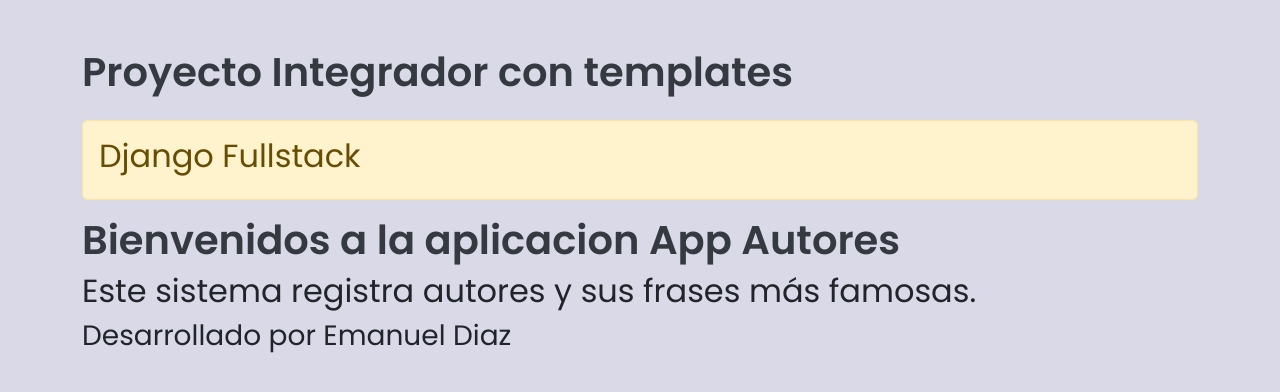
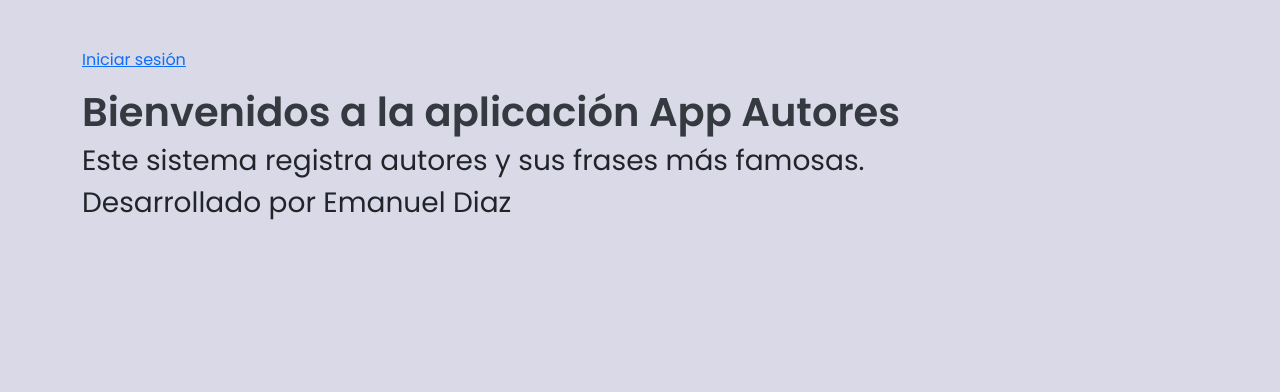
Before and after one commit to Gabriel467-D/alkemy, a Django app: page /autores/ in a window 1280 px wide. Shown: the part 58-450 px from the top of the page. Run offline with Django 5.2, Linux system fonts and the light colour scheme.

Commit message:
Actualiza vista de login y muestra el listado de Jsono

```diff
--- a/app_autores/urls.py
+++ b/app_autores/urls.py
@@ -1,4 +1,5 @@
 from django.urls import path
+from django.contrib.auth.views import LoginView, LogoutView
 from . import views
 from.views import( AutorCreateView,AutorUpdateView
                     )
@@ -7,6 +8,8 @@
 
 urlpatterns = [
     path('', views.presentacion, name='presentacion'),
+    path('login/', LoginView.as_view(template_name='Login/login.html'), name='login'),
+    path('logout/', LogoutView.as_view(next_page='app_autores:presentacion'), name='logout'),
     path('activos/', views.lista_autores_activos, name='lista_activos'),
     path('inactivos/', views.lista_autores_inactivos, name='lista_inactivos'),
     path('listar_json/', views.lista_autores_json, name='listar_json'),
--- a/app_autores/views.py
+++ b/app_autores/views.py
@@ -3,6 +3,7 @@
 from django.http import JsonResponse, HttpResponseRedirect
 from django.urls import reverse, reverse_lazy
 from django.views.generic import ListView, CreateView,UpdateView, DeleteView
+from django.contrib.auth.views import LoginView, LogoutView
 from. models import Autor
 from app_autores.models import Autor
 from app_frases.models import Frase
--- a/app_frases/urls.py
+++ b/app_frases/urls.py
@@ -19,4 +19,5 @@
         path('editar/<int:pk>/', FraseUpdateView.as_view(), name='editar_frase'),
         path('borrar/<int:pk>/', FraseDeleteView.as_view(), name='borrar_frase'),
         path('ver_frases_autor/<int:autor_id>/', views.Frase_autor, name='ver_frases_autor'),
+        path('listar_json/', views.frase_json, name='frases_json'),
        ]
--- a/app_frases/views.py
+++ b/app_frases/views.py
@@ -48,3 +48,8 @@
         'autor': autor,
         'frases': frases
     })
+
+def frase_json(request):
+    frases = get_list_or_404(Frase)
+    frases_json = serialize('json', frases)
+    return JsonResponse(frases_json, safe=False)
--- a/project_integrador/settings.py
+++ b/project_integrador/settings.py
@@ -127,3 +127,9 @@
 # https://docs.djangoproject.com/en/5.1/ref/settings/#default-auto-field
 
 DEFAULT_AUTO_FIELD = 'django.db.models.BigAutoField'
+
+#Configuracion de autentificacion#
+
+LOGIN_URL = '/login/'
+LOGIN_REDIRECT_URL = 'app_autores:presentacion'
+LOGOUT_REDIRECT_URL = '/login/'
--- a/project_integrador/urls.py
+++ b/project_integrador/urls.py
@@ -17,8 +17,11 @@
 from django.contrib import admin
 from django.urls import path, include
 
+
 urlpatterns = [
     path('admin/', admin.site.urls),
+    path('', include('app_autores.urls')),
+    path('accounts/', include('django.contrib.auth.urls')),
     path('autores/', include('app_autores.urls', namespace='app_autores')),
     path('frases/', include('app_frases.urls', namespace='app_frases')),
 ]
--- a/templates/app_autores/presentacion.html
+++ b/templates/app_autores/presentacion.html
@@ -5,8 +5,15 @@
 {% endblock %}
 
 {% block contenido %}
-    <h1>Bienvenidos a la aplicacion App Autores</h1>
-    <h2>Este sistema registra autores y sus frases más famosas.</h2>
+    {% if user.is_authenticated %}
+        <p>Hola, {{ user.username }} |
+           <a href="{% url 'app_autores:login' %}">Cerrar sesión</a>
+        </p>
+    {% else %}
+        <p><a href="{% url 'app_autores:logout' %}">Iniciar sesión</a></p>
+    {% endif %}
+
+    <h1>Bienvenidos a la aplicación App Autores</h1>
+    <h3>Este sistema registra autores y sus frases más famosas.</h3>
     <h3>Desarrollado por Emanuel Diaz</h3>
-
 {% endblock %}
--- a/templates/base.html
+++ b/templates/base.html
@@ -14,7 +14,7 @@
     <link href="https://fonts.googleapis.com/css2?family=Poppins:wght@300;400;600&display=swap" rel="stylesheet">
 
     <!-- Bootstrap CSS -->
-    <link href="https://cdn.jsdelivr.net/npm/bootstrap@5.3.5/dist/css/bootstrap.min.css" rel="stylesheet" integrity="sha384-SgOJa3DmI69IUzQ2PVdRZhwQ+dy64/BUtbMJw1MZ8t5HZApcHrRKUc4W0kG879m7" crossorigin="anonymous">
+    <link href="https://cdn.jsdelivr.net/npm/bootstrap@5.3.5/dist/css/bootstrap.min.css" rel="stylesheet">
 
     <!-- Estilos personalizados -->
     <link rel="stylesheet" href="{% static 'styles.css' %}">
@@ -22,10 +22,10 @@
     <style>
       body {
         font-family: 'Poppins', sans-serif;
-        background-color:rgb(217, 217, 231);
+        background-color: rgb(217, 217, 231);
       }
       .navbar {
-        background-color:rgb(184, 103, 170);
+        background-color: rgb(184, 103, 170);
       }
       .navbar-brand {
         font-weight: 600;
@@ -42,52 +42,34 @@
   </head>
   <body>
 
+    {% if request.resolver_match.url_name != 'login' %}
     <!-- Navbar -->
     <nav class="navbar navbar-expand-lg navbar-dark bg-dark">
       <div class="container">
         <a class="navbar-brand btn btn-outline-light btn-sm" href="{% url 'app_autores:presentacion' %}">
-          Proyecto Integrador</a>
-        <button class="navbar-toggler" type="button" data-bs-toggle="collapse" data-bs-target="#navbarSupportedContent" aria-controls="navbarSupportedContent" aria-expanded="false" aria-label="Toggle navigation">
+          Proyecto Integrador
+        </a>
+        <button class="navbar-toggler" type="button" data-bs-toggle="collapse" data-bs-target="#navbarSupportedContent">
           <span class="navbar-toggler-icon"></span>
         </button>
+
         <div class="collapse navbar-collapse" id="navbarSupportedContent">
           <ul class="navbar-nav me-auto mb-2 mb-lg-0">
             <li class="nav-item">
               <a class="nav-link btn btn-lg btn-outline-primary custom-btn" href="/admin/">
                 <i class="bi bi-person-lock"></i> Admin
               </a>
-              <li class="nav-item dropdown">
-                <a class="nav-link dropdown-toggle btn btn-lg btn-outline-primary custom-btn" href="#" id="autoresDropdown" role="button" data-bs-toggle="dropdown" aria-expanded="false">
-                  <i class="bi bi-person-lines-fill"></i> Autores
-                </a>
-                <ul class="dropdown-menu" aria-labelledby="autoresDropdown">
-                  <li>
-                    <a class="dropdown-item" href="{% url 'app_autores:all_autores' %}">
-                      <i class="bi bi-person-lines-fill"></i> Todos los Autores
-                    </a>
-                  </li>
-                  <li>
-                    <a class="dropdown-item" href="{% url 'app_autores:lista_activos' %}">
-                      <i class="bi bi-person-check"></i> Activos
-                    </a>
-                  </li>
-                  <li>
-                    <a class="dropdown-item" href="{% url 'app_autores:lista_inactivos' %}">
-                      <i class="bi bi-person-x"></i> Inactivos
-                    </a>
-                  </li>
-                  <li>
-                    <a class="dropdown-item" href="{% url 'app_frases:listar_frases' %}">
-                      <i class="bi bi-person-x"></i> Frases
-                    </a>
-                  </li>
-              </ul>
-              </li>
-                <ul class="dropdown-menu" aria-labelledby="navbarDropdown">
-                <li><a class="dropdown-item" href="#">Action</a></li>
-                <li><a class="dropdown-item" href="#">Another action</a></li>
-                <li><hr class="dropdown-divider"></li>
-                <li><a class="dropdown-item" href="#">Something else here</a></li>
+            </li>
+            <li class="nav-item dropdown">
+              <a class="nav-link dropdown-toggle btn btn-lg btn-outline-primary custom-btn" href="#" id="autoresDropdown" role="button" data-bs-toggle="dropdown">
+                <i class="bi bi-person-lines-fill"></i> Autores
+              </a>
+              <ul class="dropdown-menu" aria-labelledby="autoresDropdown">
+                <li><a class="dropdown-item" href="{% url 'app_autores:all_autores' %}">Todos los Autores</a></li>
+                <li><a class="dropdown-item" href="{% url 'app_autores:lista_activos' %}">Activos</a></li>
+                <li><a class="dropdown-item" href="{% url 'app_autores:lista_inactivos' %}">Inactivos</a></li>
+                <li><a class="dropdown-item" href="{% url 'app_frases:listar_frases' %}">Frases</a></li>
+                <li><a class="dropdown-item" href="{% url 'app_frases:frases_json' %}">Frases json</a></li>
               </ul>
             </li>
           </ul>
@@ -95,25 +77,16 @@
       </div>
     </nav>
 
-    <!-- Main content -->
+    {% endif %}
+
+    <!-- Contenido principal -->
     <div class="container my-5">
-      <div class="mb-4">
-        <h1>Proyecto Integrador con templates</h1>
-      </div>
-
-      <!-- Alertas -->
-      <div class="alert alert-warning" role="alert">
-        <h2>Django Fullstack</h2>
-      </div>
-
-
       {% block contenido %}
       {% endblock contenido %}
-
     </div>
 
-    <!-- Bootstrap JS -->
-    <script src="https://cdn.jsdelivr.net/npm/bootstrap@5.3.5/dist/js/bootstrap.bundle.min.js" integrity="sha384-k6d4wzSIapyDyv1kpU366/PK5hCdSbCRGRCMv+eplOQJWyd1fbcAu9OCUj5zNLiq" crossorigin="anonymous"></script>
+    <!-- Scripts -->
+    <script src="https://cdn.jsdelivr.net/npm/bootstrap@5.3.5/dist/js/bootstrap.bundle.min.js"></script>
     <script src="{% static 'main.js' %}"></script>
   </body>
 </html>
```
Also changed, not shown: templates/Login/login.html (added, +19 -0 lines), db.sqlite3.
